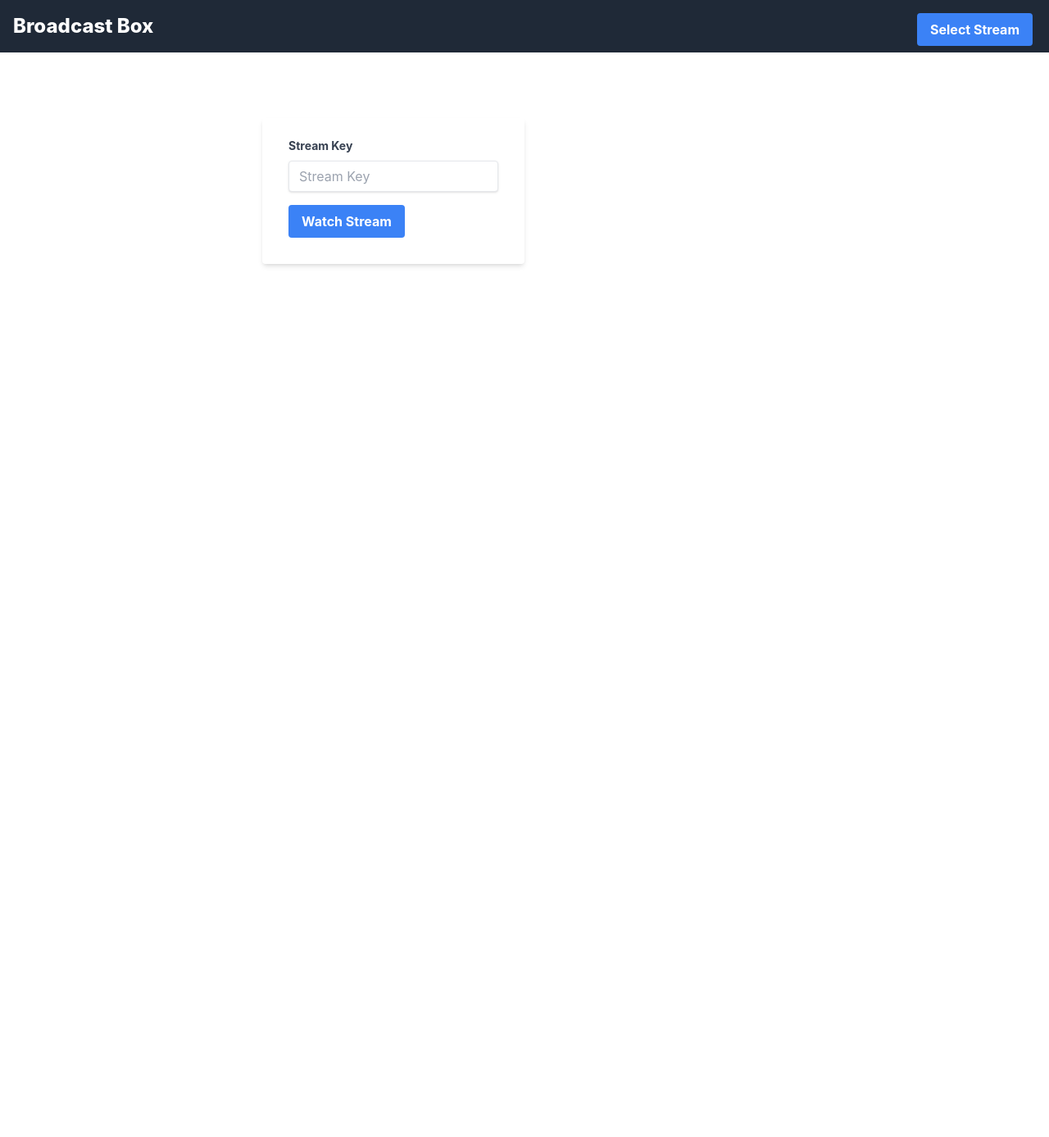
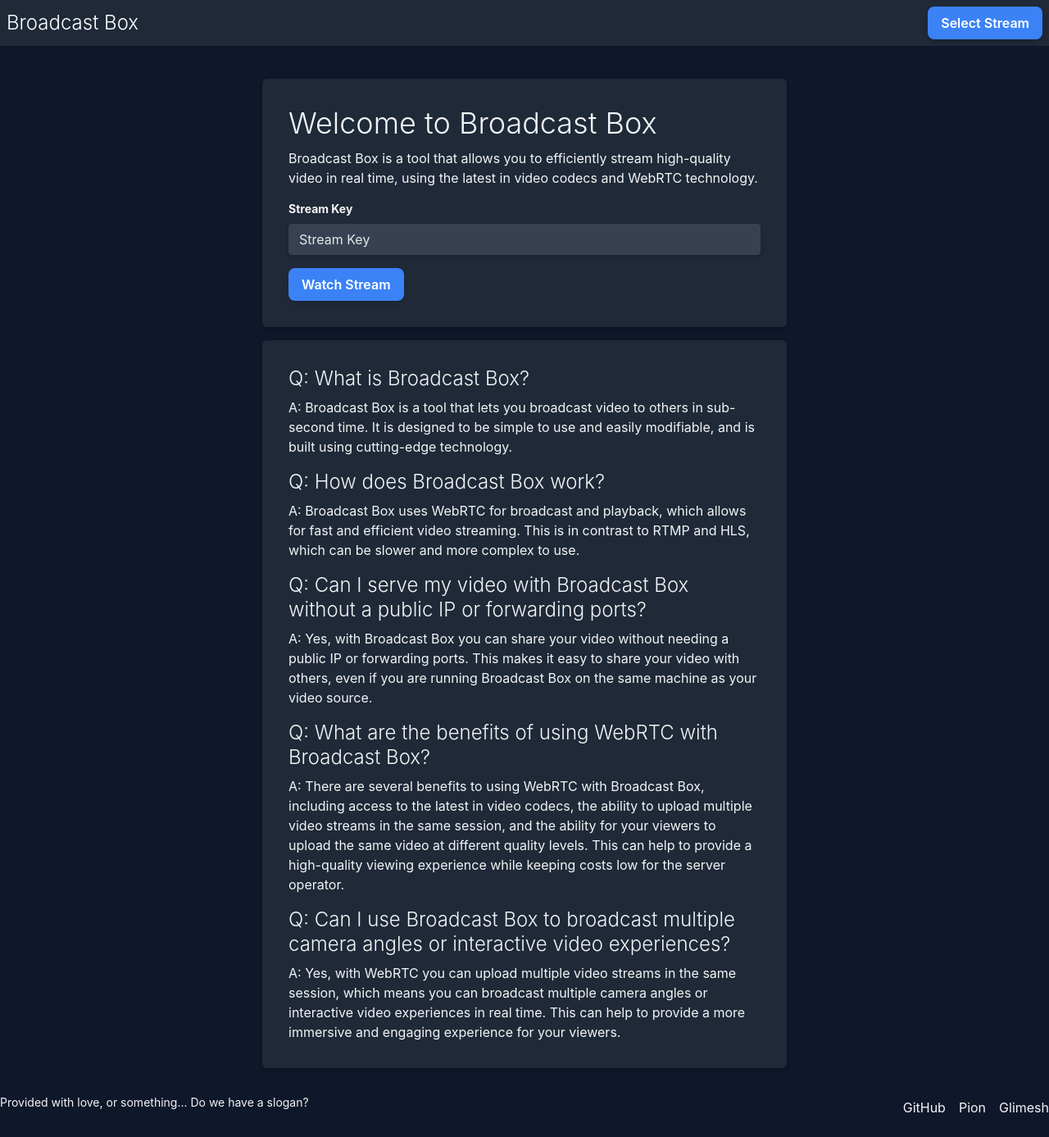
Before and after one commit to Glimesh/broadcast-box, a React (Create React App) app in the folder web/: page / in a window 1280 px wide. Shown: the whole page at 82% size. Before the commit the page ends 800 px from the top, so only its background shows below. Built offline with nearby package versions, Linux system fonts and the light colour scheme.

Commit message:
Add a new design

```diff
--- a/web/public/index.html
+++ b/web/public/index.html
@@ -1,11 +1,14 @@
 <!DOCTYPE html>
 <html lang="en">
+
 <head>
   <meta charset="utf-8" />
   <title>Broadcast Box</title>
 </head>
-  <body>
+
+<body class="bg-slate-900 text-gray-100">
   <noscript>You need to enable JavaScript to run this app.</noscript>
   <div id="root"></div>
 </body>
+
 </html>
--- a/web/src/App.js
+++ b/web/src/App.js
@@ -5,8 +5,9 @@
 import Selection from './components/selection'
 import Player from './components/player'
 
-function App () {
+function App() {
   return (
+    <div>
       <BrowserRouter>
         <Routes>
           <Route path='/' element={<Header />}>
@@ -15,6 +16,7 @@
           </Route>
         </Routes>
       </BrowserRouter>
+    </div>
   )
 }
 
--- a/web/src/components/header/index.js
+++ b/web/src/components/header/index.js
@@ -8,15 +8,15 @@
       <nav className='bg-gray-800 p-2 mt-0 fixed w-full z-10 top-0'>
         <div className='container mx-auto flex flex-wrap items-center'>
           <div className='flex w-full md:w-1/2 justify-center md:justify-start text-white font-extrabold'>
-            <span className='text-2xl pl-2'>
+            <a href="/" className='font-light leading-tight text-2xl'>
               Broadcast Box
-            </span>
+            </a>
           </div>
-          <div className='flex w-full pt-2 content-center justify-between md:w-1/2 md:justify-end'>
+          <div className='flex w-full content-center justify-between md:w-1/2 md:justify-end'>
             <ul className='list-reset flex justify-between flex-1 md:flex-none items-center'>
-              <li className='mr-3'>
+              <li className=''>
                 <button
-                  className='bg-blue-500 hover:bg-blue-700 text-white font-bold py-2 px-4 rounded'
+                  className='py-2 px-4 bg-blue-500 text-white font-semibold rounded-lg shadow-md hover:bg-blue-700 focus:outline-none focus:ring-2 focus:ring-blue-400 focus:ring-opacity-75'
                   onClick={() => { navigate('/') }}
                 >
                   Select Stream
@@ -27,12 +27,27 @@
         </div>
       </nav>
 
-      <main className='pt-36'>
-        <div className='mx-auto w-6/12'>
+      <main className='pt-24'>
+        <div className='mx-auto container'>
           <Outlet />
         </div>
       </main>
-      <footer />
+
+      <footer className="mx-auto container md:flex md:items-center md:justify-between py-6">
+        <span className="text-sm sm:text-center">Provided with love, or something... Do we have a slogan?</span>
+        <ul className="flex flex-wrap items-center mt-3 text-sm:mt-0 space-x-4  ">
+          <li>
+            <a href="https://github.com/Glimesh/broadcast-box" className="hover:underline">GitHub</a>
+          </li>
+          <li>
+            <a href="https://pion.ly" className="hover:underline">Pion</a>
+          </li>
+          <li>
+            <a href="https://glimesh.tv" className="hover:underline">Glimesh</a>
+          </li>
+        </ul>
+      </footer>
+
     </div>
   )
 }
--- a/web/src/components/player/index.js
+++ b/web/src/components/player/index.js
@@ -1,7 +1,7 @@
 import React from 'react'
 import { useLocation } from 'react-router-dom'
 
-function Player (props) {
+function Player(props) {
   const videoRef = React.createRef()
   const location = useLocation()
 
@@ -35,7 +35,7 @@
       })
     })
 
-    return function cleanup () {
+    return function cleanup() {
       peerConnection.close()
     }
   }, [videoRef, location.pathname])
@@ -44,7 +44,10 @@
     <video
       ref={videoRef}
       autoPlay
+      muted
       controls
+      playsInline
+      className='mx-auto h-full'
     />
   )
 }
--- a/web/src/components/selection/index.js
+++ b/web/src/components/selection/index.js
@@ -1,7 +1,7 @@
 import React from 'react'
 import { useNavigate } from 'react-router-dom'
 
-function Selection (props) {
+function Selection(props) {
   const [streamKey, setStreamKey] = React.useState('')
   const navigate = useNavigate()
 
@@ -13,20 +13,50 @@
   }
 
   return (
-    <div className='w-full max-w-xs'>
-      <form className='bg-white shadow-md rounded px-8 pt-6 pb-8 mb-4'>
-        <div className='mb-4'>
-          <label className='block text-gray-700 text-sm font-bold mb-2' htmlFor='streamKey'>
+    <div className='space-y-4 w-6/12 mx-auto'>
+      <form className='rounded-md bg-gray-800 shadow-md p-8'>
+        <h2 className="font-light leading-tight text-4xl mt-0 mb-2">Welcome to Broadcast Box</h2>
+        <p>Broadcast Box is a tool that allows you to efficiently stream high-quality video in real time, using the latest in video codecs and WebRTC technology.</p>
+
+        <div className='my-4'>
+          <label className='block text-sm font-bold mb-2' htmlFor='streamKey'>
             Stream Key
           </label>
-          <input className='shadow appearance-none border rounded w-full py-2 px-3 text-gray-700 leading-tight focus:outline-none focus:shadow-outline' id='streamKey' type='text' placeholder='Stream Key' onChange={onStreamKeyChange} />
+          <input className='appearance-none border w-full py-2 px-3 leading-tight focus:outline-none focus:shadow-outline bg-gray-700 border-gray-700 text-white rounded shadow-md placeholder-gray-200' id='streamKey' type='text' placeholder='Stream Key' onChange={onStreamKeyChange} autoFocus />
         </div>
         <div className='flex items-center justify-between'>
-          <button className='bg-blue-500 hover:bg-blue-700 text-white font-bold py-2 px-4 rounded focus:outline-none focus:shadow-outline' type='button' onClick={onWatchStreamClick}>
+          <button className='py-2 px-4 bg-blue-500 text-white font-semibold rounded-lg shadow-md hover:bg-blue-700 focus:outline-none focus:ring-2 focus:ring-blue-400 focus:ring-opacity-75' type='button' onClick={onWatchStreamClick}>
             Watch Stream
           </button>
         </div>
       </form>
+
+      <div className="rounded-md bg-gray-800 shadow-md p-8">
+        <h2 className="font-light leading-tight text-2xl mb-2">Q: What is Broadcast Box?</h2>
+
+
+        <p>A: Broadcast Box is a tool that lets you broadcast video to others in sub-second time. It is designed to be simple to use and easily modifiable, and is built using cutting-edge technology.</p>
+
+
+        <h2 className="font-light leading-tight text-2xl mt-4 mb-2">Q: How does Broadcast Box work?</h2>
+
+        <p>A: Broadcast Box uses WebRTC for broadcast and playback, which allows for fast and efficient video streaming. This is in contrast to RTMP and HLS, which can be slower and more complex to use.</p>
+
+
+        <h2 className="font-light leading-tight text-2xl mt-4 mb-2">Q: Can I serve my video with Broadcast Box without a public IP or forwarding ports?</h2>
+
+        <p>A: Yes, with Broadcast Box you can share your video without needing a public IP or forwarding ports. This makes it easy to share your video with others, even if you are running Broadcast Box on the same machine as your video source.</p>
+
+
+        <h2 className="font-light leading-tight text-2xl mt-4 mb-2">Q: What are the benefits of using WebRTC with Broadcast Box?</h2>
+
+        <p>A: There are several benefits to using WebRTC with Broadcast Box, including access to the latest in video codecs, the ability to upload multiple video streams in the same session, and the ability for your viewers to upload the same video at different quality levels. This can help to provide a high-quality viewing experience while keeping costs low for the server operator.</p>
+
+
+        <h2 className="font-light leading-tight text-2xl mt-4 mb-2">Q: Can I use Broadcast Box to broadcast multiple camera angles or interactive video experiences?</h2>
+
+        <p>A: Yes, with WebRTC you can upload multiple video streams in the same session, which means you can broadcast multiple camera angles or interactive video experiences in real time. This can help to provide a more immersive and engaging experience for your viewers.</p>
+      </div>
     </div>
   )
 }
--- a/web/tailwind.config.js
+++ b/web/tailwind.config.js
@@ -2,6 +2,7 @@
 module.exports = {
   content: [
     "./src/**/*.{js,jsx,ts,tsx}",
+    "./public/*.html",
   ],
   theme: {
     extend: {},
```
Lines whose indentation alone changed are shown as unchanged.
